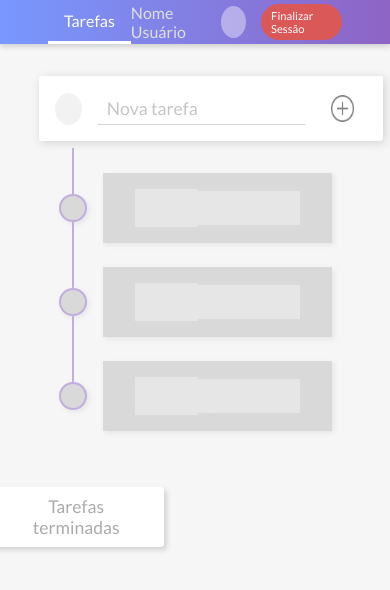
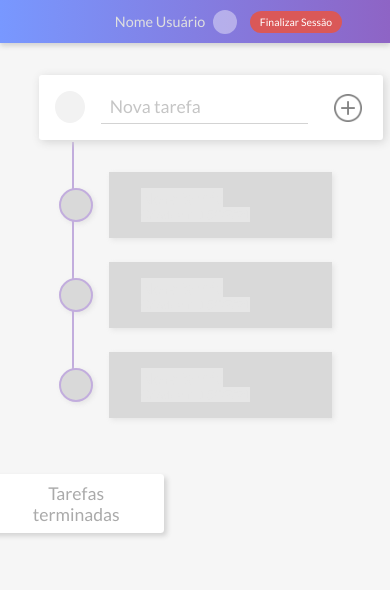
Before and after one commit to EverSilverio/Projeto_Integrador, a plain HTML site: page tarefas.html in a window 390 px wide. Drawn offline with nearby package versions, Linux system fonts and the light colour scheme; some packages are replaced by stand-ins of ours; a script that the page names is missing.

Commit message:
edicao dos CSSs para responsividade

```diff
--- a/styles/tarefas.css
+++ b/styles/tarefas.css
@@ -242,3 +242,58 @@ a {
   0%{ opacity: 0.5;}
   100%{ opacity: 0.8;}
 }
+
+@media (max-width: 590px) {
+
+  .tarefa .descricao {
+    flex-direction: column;
+    align-items:flex-start;
+    }
+
+
+  .tarefa .timestamp {
+    font-size: .75em;
+  }
+
+  header {
+    align-items: left;
+  }
+
+header nav a {
+  display: none;
+}
+
+.user-info {
+  padding: 0.6em 0;
+}
+
+.user-info p {
+font-size: 0.9em;
+}
+
+.user-info .user-image {
+  height: 1.5em;
+  width: 1.5em;
+  margin-left: .5em;
+}
+
+#closeApp{
+  margin-left: 12.5px;
+  font-size: .65em;
+}
+
+}
+
+@media (max-width: 400px) {
+
+.nova-tarefa button img {
+  height: 27.5px;
+  width: 27.5px;
+}
+
+.not-done {
+  min-width: 30px;
+  min-height: 30px;
+}
+
+}
```
Also changed, not shown: styles/acesso.css (+12 -0 lines).
